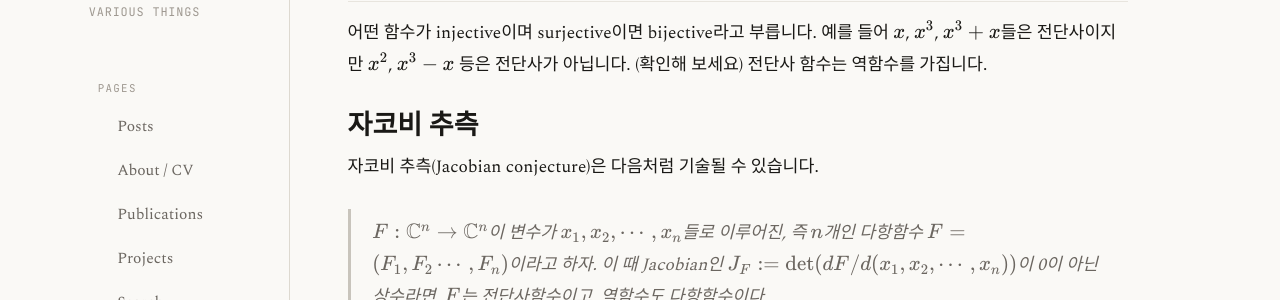
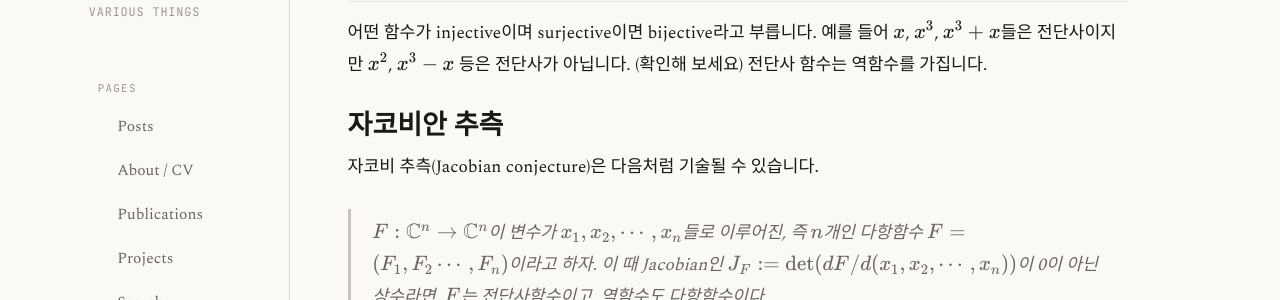
Before and after one commit to jryoungw/jryoungw.github.io, a Jekyll site: the page built from _posts/2026-07-23-Jacobian_conecture.md, in a window 1280 px wide and 900 px high, scrolled down 945 px. Shown: the part 155-455 px from the top of the window. Built offline with Jekyll 4.4.1, drawn with Linux system fonts in a browser that asks for light colours; nearby versions of some CDN libraries; comment, search, counter and statistics services are not loaded.

Commit message:
Update 2026-07-23-Jacobian_conecture.md

```diff
--- a/_posts/2026-07-23-Jacobian_conecture.md
+++ b/_posts/2026-07-23-Jacobian_conecture.md
@@ -34,7 +34,7 @@
 
 어떤 함수가 injective이며 surjective이면 bijective라고 부릅니다. 예를 들어 $x$, $x^3$, $x^3+x$들은 전단사이지만 $x^2$, $x^3-x$ 등은 전단사가 아닙니다. (확인해 보세요) 전단사 함수는 역함수를 가집니다.
 
-# 자코비 추측
+# 자코비안 추측
 
 자코비 추측(Jacobian conjecture)은 다음처럼 기술될 수 있습니다.
 
```
